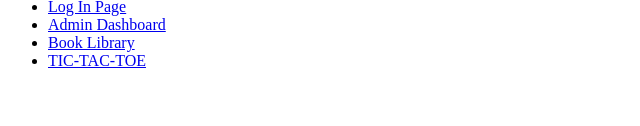
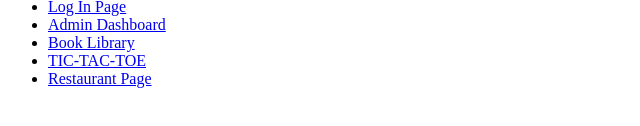
Before and after one commit to andrescn20/andrescn20.github.io, a plain HTML site: page index.html in a window 1280 px wide. Shown: the part 206-332 px from the top of the page, without its empty margins (0-640 px from the left). Drawn offline with Linux system fonts and the light colour scheme.

Commit message:
Added Restaurant Page

```diff
--- a/index.html
+++ b/index.html
@@ -21,6 +21,7 @@
             <li><a href = 'https://andrescn20.github.io/adminDashboard/'> Admin Dashboard</a></li>
             <li><a href = 'https://andrescn20.github.io/BookLibrary/'> Book Library</a></li>
             <li><a href = 'https://andrescn20.github.io/TIC_TAC_TOE/'> TIC-TAC-TOE</a></li>
+            <li><a href = 'https://andrescn20.github.io/Restaurant-Page/'> Restaurant Page</a></li>
 
 
         </ul>
```
